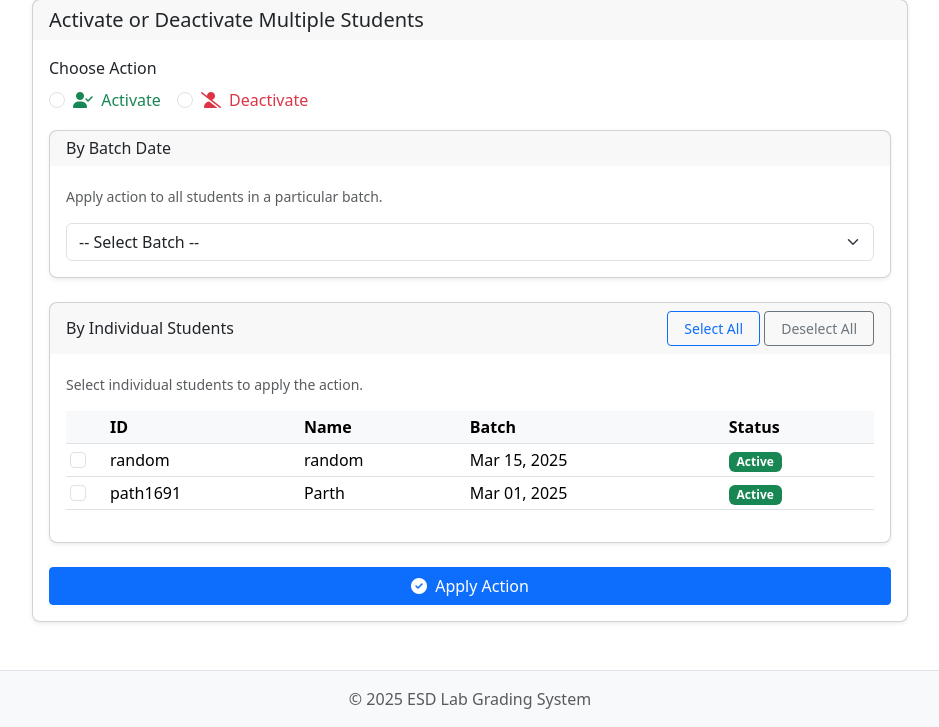
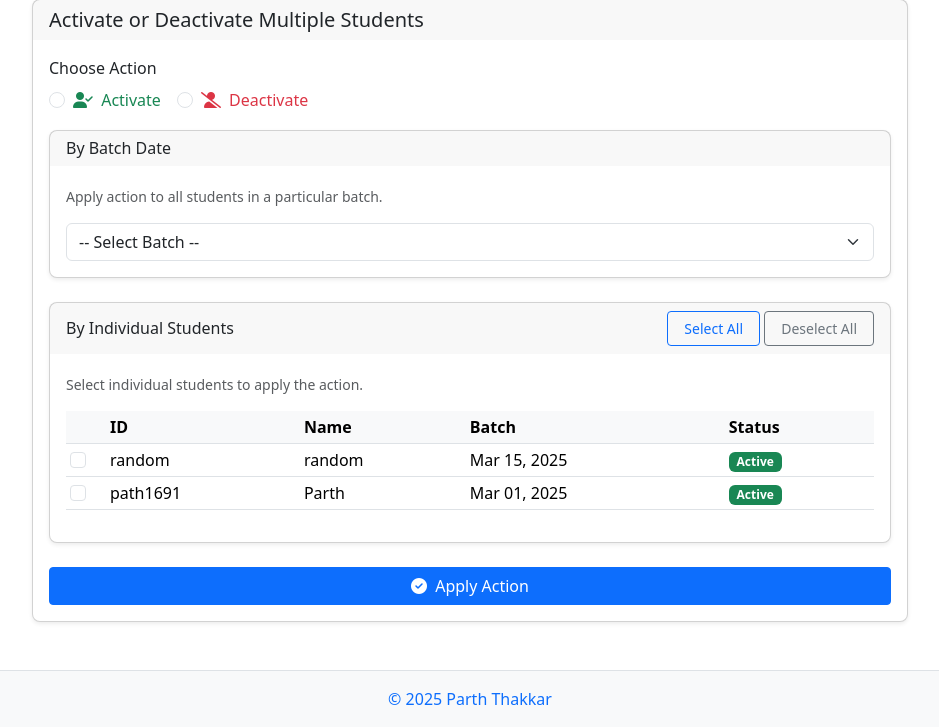
Before and after one commit to parthishere/ESD-Grading, a Django app: page /students/batch/ in a window 1280 px wide. Shown: the part 153-880 px from the top of the page, without its empty margins (170-1109 px from the left). Run offline with Django 5.2, Linux system fonts and the light colour scheme; a user stored in the database is signed in; data comes from the database, SQL or seed files in the repository.

Commit message:
added my copyright

```diff
--- a/templates/base.html
+++ b/templates/base.html
@@ -153,7 +153,7 @@
     <!-- Footer -->
     <footer class="footer mt-auto py-3 bg-light">
         <div class="container text-center">
-            <span class="text-muted">© {% now "Y" %} ESD Lab Grading System</span>
+            <span class="text-muted"><a href="https://parththakkar.studio" style="text-decoration:none">© {% now "Y" %} Parth Thakkar</a></span>
         </div>
     </footer>
 
```
